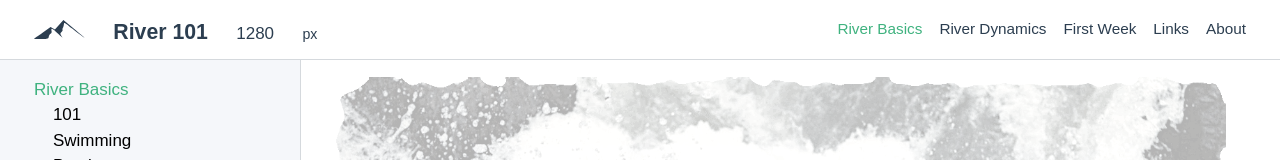
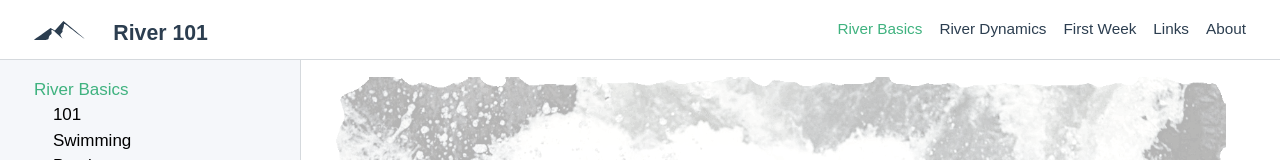
Before and after one commit to robertleroy/river_101, a SvelteKit app: page / in a window 1280 px wide. Shown: the top 160 px of the page. Built offline with nearby package versions, Linux system fonts and the light colour scheme.

Commit message:
Update 0.1.5

```diff
--- a/src/routes/+layout.svelte
+++ b/src/routes/+layout.svelte
@@ -13,7 +13,6 @@
   let innerWidth;
   let online = true;
 
-  // $: console.log($page);
   $: innerWidth > 899 ? (sidebarOpen = false) : "";
 </script>
 
@@ -27,7 +26,7 @@
     <a href="/" class="title" class:offline={!online}>
       <Logo offline={!online}/>
 
-      <h1>{online ? title : 'Offline' }</h1>{innerWidth}<sub>px</sub>
+      <h1>{online ? title : 'Offline' }</h1>
     </a>
 
     <Menu toggle={sidebarOpen}
```
